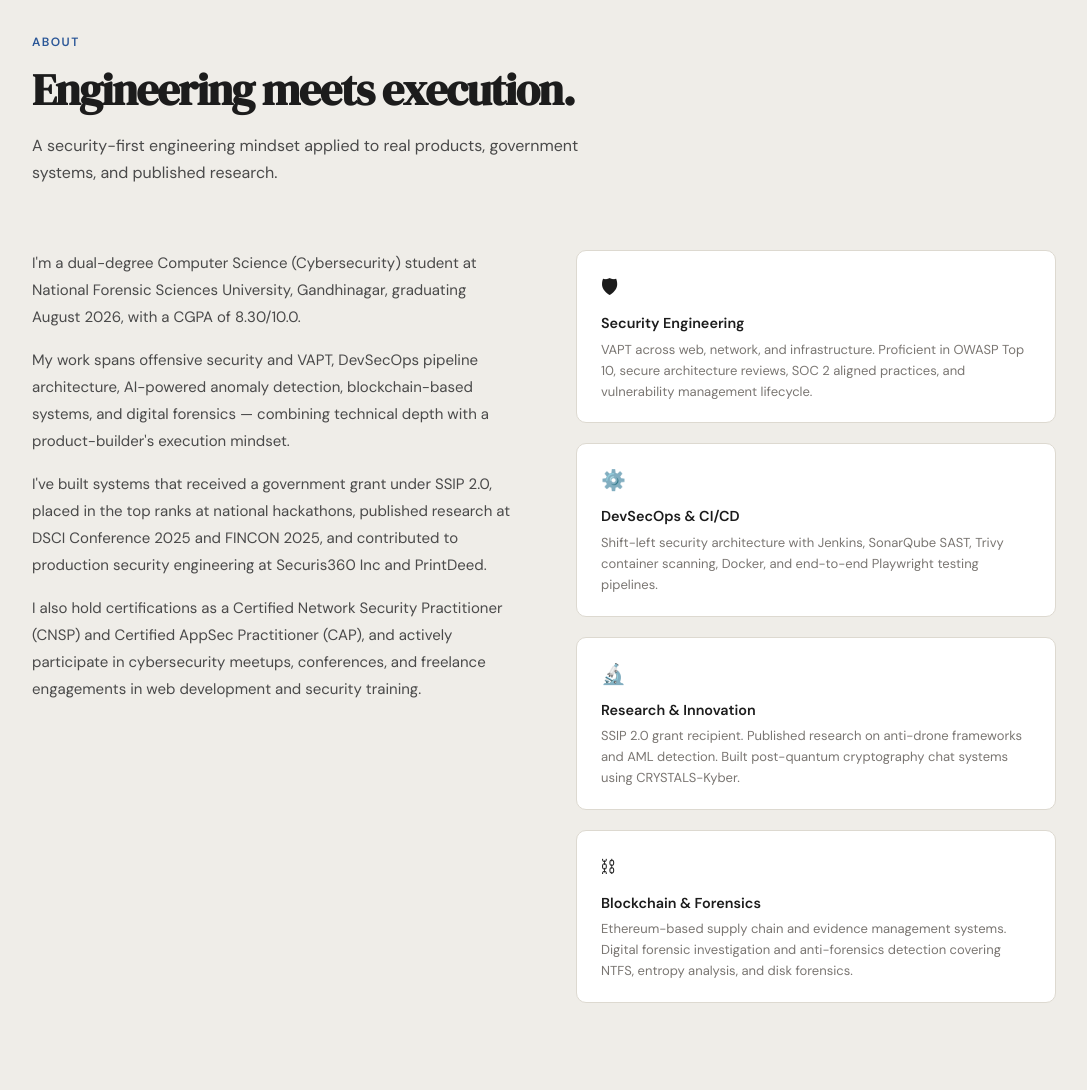
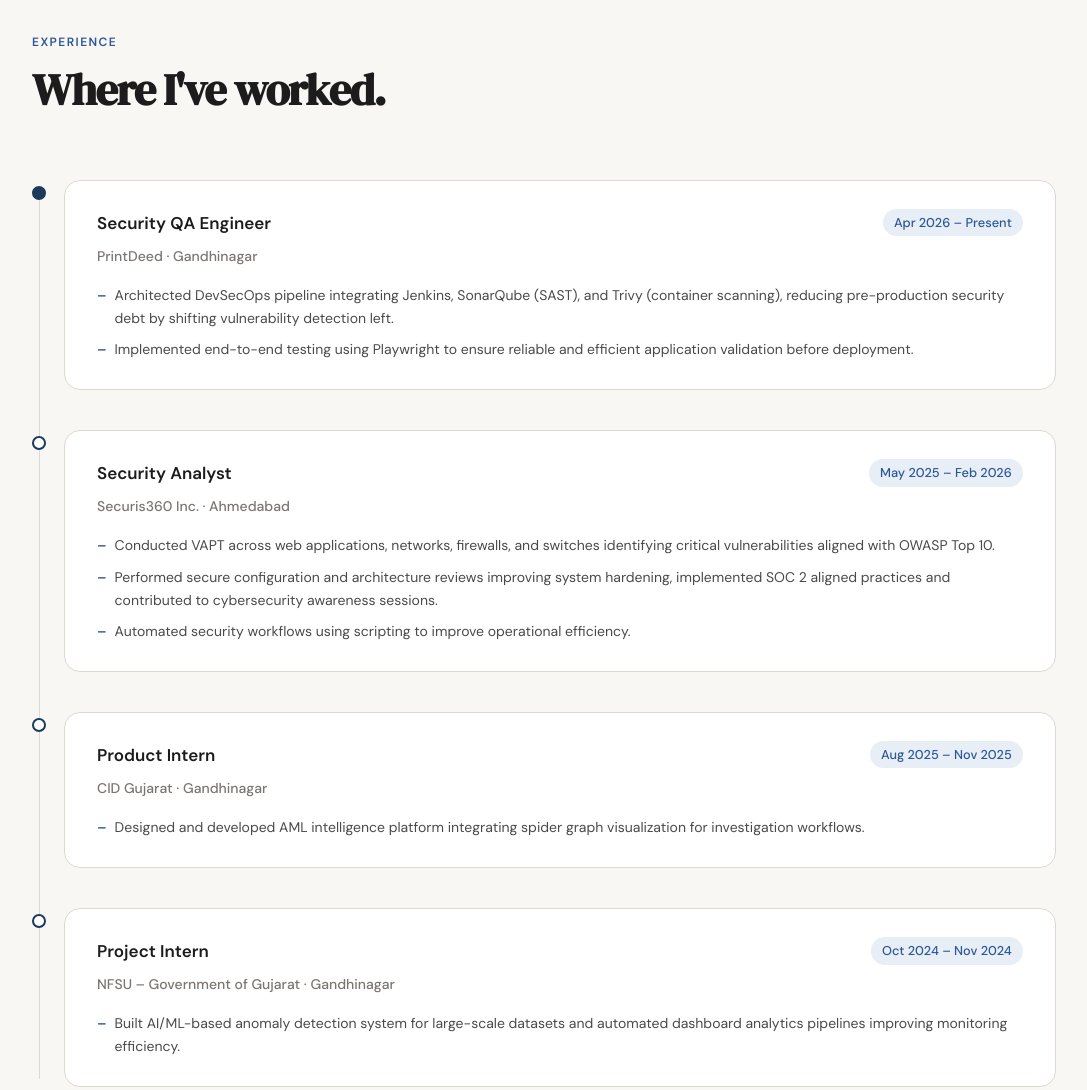
Before and after one commit to biku34/bikram, a plain HTML site: page index.html in a window 1280 px wide. Shown: the part 1080-2170 px from the top of the page, without its empty margins (96-1183 px from the left). Drawn offline with Linux system fonts and the light colour scheme.

Commit message:
Update index.html

```diff
--- a/index.html
+++ b/index.html
@@ -601,7 +601,6 @@ footer {
 <nav id="navbar">
   <a href="#hero" class="nav-logo">Bikram<span>.</span></a>
   <ul class="nav-links">
-    <li><a href="#about">About</a></li>
     <li><a href="#experience">Experience</a></li>
     <li><a href="#projects">Projects</a></li>
     <li><a href="#skills">Skills</a></li>
@@ -618,7 +617,6 @@ footer {
 </nav>
 
 <div class="mobile-menu" id="mobile-menu">
-  <a href="#about" onclick="closeMobile()">About</a>
   <a href="#experience" onclick="closeMobile()">Experience</a>
   <a href="#projects" onclick="closeMobile()">Projects</a>
   <a href="#skills" onclick="closeMobile()">Skills</a>
@@ -672,49 +670,6 @@ footer {
         <div class="stat-box">
           <div class="stat-num">2</div>
           <div class="stat-label">Research Papers<br>Published</div>
-        </div>
-      </div>
-    </div>
-  </div>
-</section>
-
-<hr class="divider">
-
-<!-- ABOUT -->
-<section id="about">
-  <div class="container">
-    <div class="section-header reveal">
-      <div class="section-label">About</div>
-      <h2 class="section-title">Engineering meets execution.</h2>
-      <p class="section-sub">A security-first engineering mindset applied to real products, government systems, and published research.</p>
-    </div>
-    <div class="about-grid">
-      <div class="about-text reveal">
-        <p>I'm a dual-degree Computer Science (Cybersecurity) student at National Forensic Sciences University, Gandhinagar, graduating August 2026, with a CGPA of 8.30/10.0.</p>
-        <p>My work spans offensive security and VAPT, DevSecOps pipeline architecture, AI-powered anomaly detection, blockchain-based systems, and digital forensics — combining technical depth with a product-builder's execution mindset.</p>
-        <p>I've built systems that received a government grant under SSIP 2.0, placed in the top ranks at national hackathons, published research at DSCI Conference 2025 and FINCON 2025, and contributed to production security engineering at Securis360 Inc and PrintDeed.</p>
-        <p>I also hold certifications as a Certified Network Security Practitioner (CNSP) and Certified AppSec Practitioner (CAP), and actively participate in cybersecurity meetups, conferences, and freelance engagements in web development and security training.</p>
-      </div>
-      <div class="about-pillars reveal reveal-delay-1">
-        <div class="pillar-card">
-          <div class="pillar-icon">🛡</div>
-          <div class="pillar-title">Security Engineering</div>
-          <div class="pillar-desc">VAPT across web, network, and infrastructure. Proficient in OWASP Top 10, secure architecture reviews, SOC 2 aligned practices, and vulnerability management lifecycle.</div>
-        </div>
-        <div class="pillar-card">
-          <div class="pillar-icon">⚙️</div>
-          <div class="pillar-title">DevSecOps &amp; CI/CD</div>
-          <div class="pillar-desc">Shift-left security architecture with Jenkins, SonarQube SAST, Trivy container scanning, Docker, and end-to-end Playwright testing pipelines.</div>
-        </div>
-        <div class="pillar-card">
-          <div class="pillar-icon">🔬</div>
-          <div class="pillar-title">Research &amp; Innovation</div>
-          <div class="pillar-desc">SSIP 2.0 grant recipient. Published research on anti-drone frameworks and AML detection. Built post-quantum cryptography chat systems using CRYSTALS-Kyber.</div>
-        </div>
-        <div class="pillar-card">
-          <div class="pillar-icon">⛓</div>
-          <div class="pillar-title">Blockchain &amp; Forensics</div>
-          <div class="pillar-desc">Ethereum-based supply chain and evidence management systems. Digital forensic investigation and anti-forensics detection covering NTFS, entropy analysis, and disk forensics.</div>
         </div>
       </div>
     </div>
```
